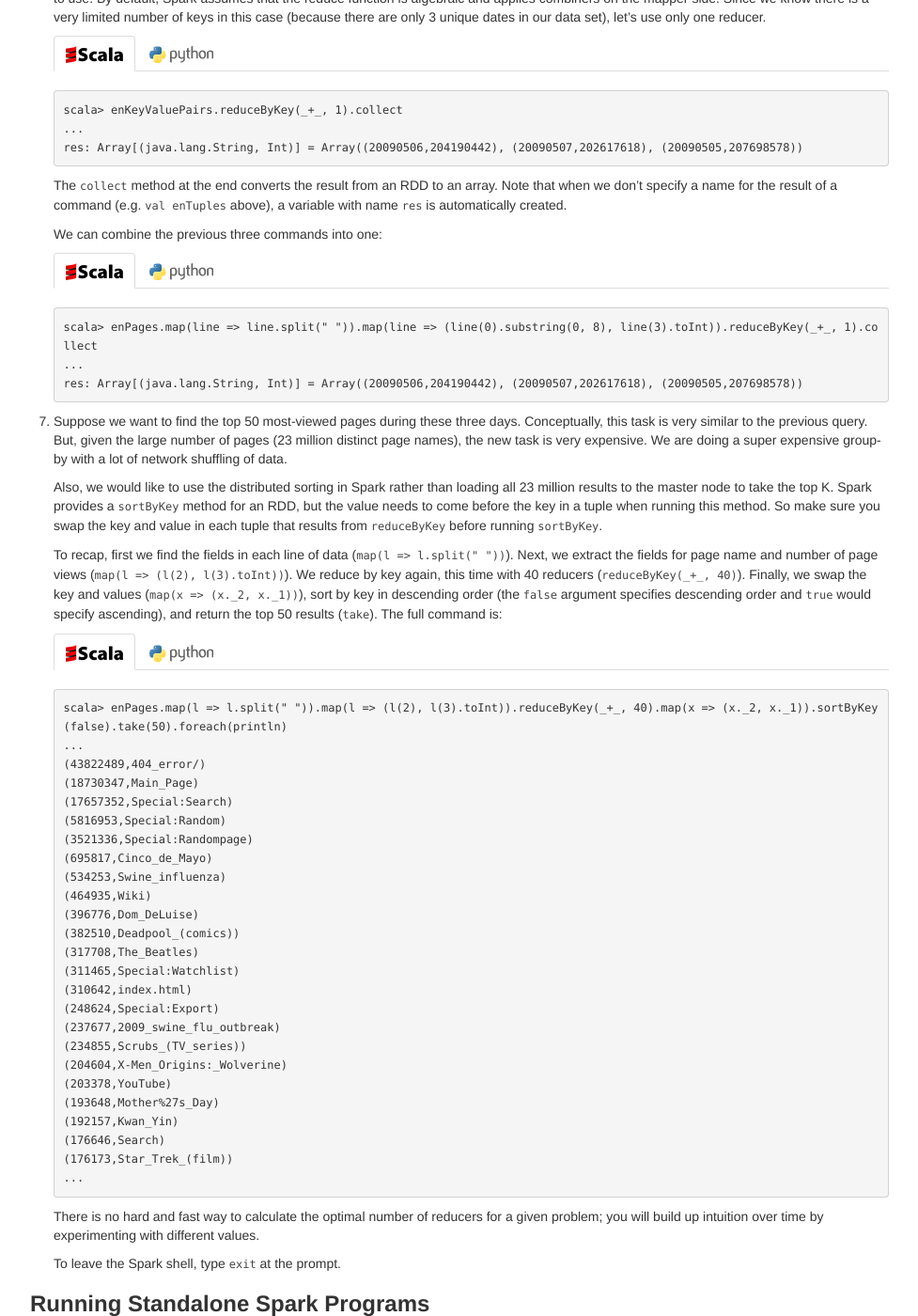
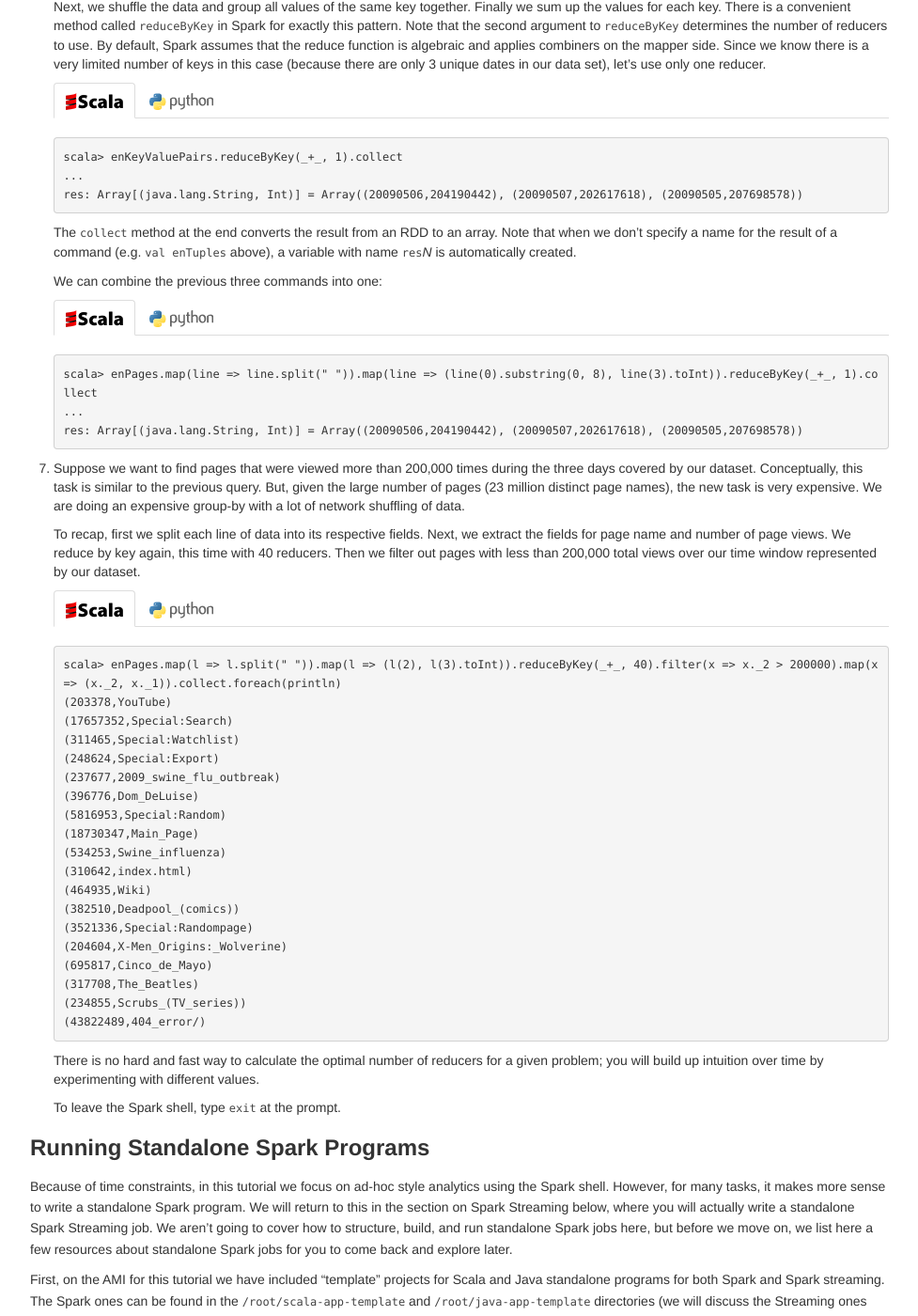
Before and after one commit to databricks/spark-training, a Jekyll site: the page built from strata_2013/index.md, in a window 1280 px wide and 1400 px high, scrolled down 7196 px. Shown: the whole window at 94% size, without its empty margins (151-1128 px from the left). Built offline with Jekyll 4.4.1, drawn with Linux system fonts in a browser that asks for light colours; some of the changed text lies outside the part shown.

Commit message:
Fixes #35 (adds a sec w/ further reading); fixes #7 (replace sortByKey example with filter()).

```diff
--- a/strata_2013/index.md
+++ b/strata_2013/index.md
@@ -467,7 +469,7 @@ Wait for the prompt to appear.
        13/02/05 20:29:01 INFO storage.BlockManagerMasterActor$BlockManagerInfo: Added rdd_2_172 in memory on ip-10-188-18-127.ec2.internal:42068 (size: 271.8 MB, free: 5.5 GB)
 
 6. Let's try something fancier.
-   Generate a histogram of total page views on Wikipedia English pages for May to May 7, 2009.
+   Generate a histogram of total page views on Wikipedia English pages for the date range represented in our dataset (May 5 to May 7, 2009).
    The high level idea of what we'll be doing is as follows.
    First, we generate a key value pair for each line; the key is the date (the first eight characters of the first field), and the value is the number of pageviews for that date (the fourth field).
 
@@ -506,7 +508,7 @@ Wait for the prompt to appear.
    </div>
 
    The `collect` method at the end converts the result from an RDD to an array.
-   Note that when we don't specify a name for the result of a command (e.g. `val enTuples` above), a variable with name `res` is automatically created.
+   Note that when we don't specify a name for the result of a command (e.g. `val enTuples` above), a variable with name `res`<i>N</i> is automatically created.
 
    We can combine the previous three commands into one:
 
@@ -523,52 +525,41 @@ Wait for the prompt to appear.
    </div>
    </div>
 
-7. Suppose we want to find the top 50 most-viewed pages during these three days.
-   Conceptually, this task is very similar to the previous query.
+7. Suppose we want to find pages that were viewed more than 200,000 times during the three days covered by our dataset.
+   Conceptually, this task is similar to the previous query.
    But, given the large number of pages (23 million distinct page names), the new task is very expensive.
-   We are doing a super expensive group-by with a lot of network shuffling of data.
-
-   Also, we would like to use the distributed sorting in Spark rather than loading all 23 million results to the master node to take the top K.
-   Spark provides a `sortByKey` method for an RDD, but the value needs to come before the key in a tuple when running this method.
-   So make sure you swap the key and value in each tuple that results from `reduceByKey` before running `sortByKey`.
-
-   To recap, first we find the fields in each line of data (`map(l => l.split(" "))`).
-   Next, we extract the fields for page name and number of page views (`map(l => (l(2), l(3).toInt))`).
-   We reduce by key again, this time with 40 reducers (`reduceByKey(_+_, 40)`).
-   Finally, we swap the key and values (`map(x => (x._2, x._1))`), sort by key in descending order (the `false` argument specifies descending order and `true` would specify ascending), and return the top 50 results (`take`). The full command is:
+   We are doing an expensive group-by with a lot of network shuffling of data.
+
+   To recap, first we split each line of data into its respective fields.
+   Next, we extract the fields for page name and number of page views.
+   We reduce by key again, this time with 40 reducers.
+   Then we filter out pages with less than 200,000 total views over our time window represented by our dataset.
 
    <div class="codetabs">
    <div data-lang="scala" markdown="1">
-       scala> enPages.map(l => l.split(" ")).map(l => (l(2), l(3).toInt)).reduceByKey(_+_, 40).map(x => (x._2, x._1)).sortByKey(false).take(50).foreach(println)
-       ...
-       (43822489,404_error/)
-       (18730347,Main_Page)
+       scala> enPages.map(l => l.split(" ")).map(l => (l(2), l(3).toInt)).reduceByKey(_+_, 40).filter(x => x._2 > 200000).map(x => (x._2, x._1)).collect.foreach(println)
+       (203378,YouTube)
        (17657352,Special:Search)
-       (5816953,Special:Random)
-       (3521336,Special:Randompage)
-       (695817,Cinco_de_Mayo)
-       (534253,Swine_influenza)
-       (464935,Wiki)
-       (396776,Dom_DeLuise)
-       (382510,Deadpool_(comics))
-       (317708,The_Beatles)
        (311465,Special:Watchlist)
-       (310642,index.html)
        (248624,Special:Export)
        (237677,2009_swine_flu_outbreak)
+       (396776,Dom_DeLuise)
+       (5816953,Special:Random)
+       (18730347,Main_Page)
+       (534253,Swine_influenza)
+       (310642,index.html)
+       (464935,Wiki)
+       (382510,Deadpool_(comics))
+       (3521336,Special:Randompage)
+       (204604,X-Men_Origins:_Wolverine)
+       (695817,Cinco_de_Mayo)
+       (317708,The_Beatles)
        (234855,Scrubs_(TV_series))
-       (204604,X-Men_Origins:_Wolverine)
-       (203378,YouTube)
-       (193648,Mother%27s_Day)
-       (192157,Kwan_Yin)
-       (176646,Search)
-       (176173,Star_Trek_(film))
-       ...
+       (43822489,404_error/)
    </div>
    <div data-lang="python" markdown="1">
-       >>> # TODO: sortByKey() isn't implemented in PySpark yet.
-       >>> enPages.map(lambda x: x.split(" ")).map(lambda x: (x[2], int(x[3]))).reduceByKey(lambda x, y: x + y, 40).map(lambda x: (x[1], x[0])).sortByKey(false).take(50)
-       TODO
+       >>> enPages.map(lambda x: x.split(" ")).map(lambda x: (x[2], int(x[3]))).reduceByKey(lambda x, y: x + y, 40).filter(lambda x: x[1] > 200000).map(lambda x: (x[1], x[0])).collect()
+       [(5816953, u'Special:Random'), (18730347, u'Main_Page'), (534253, u'Swine_influenza'), (382510, u'Deadpool_(comics)'), (204604, u'X-Men_Origins:_Wolverine'), (203378, u'YouTube'), (43822489, u'404_error/'), (234855, u'Scrubs_(TV_series)'), (248624, u'Special:Export'), (695817, u'Cinco_de_Mayo'), (311465, u'Special:Watchlist'), (396776, u'Dom_DeLuise'), (310642, u'index.html'), (317708, u'The_Beatles'), (237677, u'2009_swine_flu_outbreak'), (3521336, u'Special:Randompage'), (464935, u'Wiki'), (17657352, u'Special:Search')]
    </div>
    </div>
 
@@ -2248,3 +2241,27 @@ We are now set to start implementing the K-means algorithm, so remove or comment
     </div>
 
 1. **Challenge Exercise:** The K-Means implementation uses a `groupBy` and `mapValues` to compute the new centers. This can be optimized by using a running sum of the vectors that belong to a cluster and running counter of the number of vectors present in a cluster. How would you use the Spark API to implement this?
+
+# Where to Go From Here - More Resources and Further Reading
+
+- The [official Spark website](http:spark-project.org) - Find examples, documentation, downloads, research papers, news, and more!
+- The [official Shark website](http:shark.cs.berkeley.edu)
+- [Spark on github](http://github.com/mesos/spark) - The official repository.
+- Check out talks (videos and slides) from the [first AMP Camp Big Data Bootcamp](http://ampcamp.berkeley.edu)
+- The Spark mailing lists:
+    - [spark-users](http://groups.google.com/group/spark-users) is for usage questions, help, and announcements
+    - [spark-developers](http://groups.google.com/group/spark-developers) is for people who want to contribute code to Spark
+- The [Spark issue tracker](https://spark-project.atlassian.net/browse/SPARK)
+- Various [Spark related articles on Quora](http://www.quora.com/Spark-Cluster-Computing)
+- Some blog posts about Spark:
+    - [Top 5 Open Source Projects in Big Data](http://siliconangle.com/blog/2013/02/04/top-5-open-source-projects-in-big-data-breaking-analysis/). By Molly Sassmann, February 4, 2013
+    - [Big Data Up to 100X Faster – Researchers Crank Up the Speed Dial](http://siliconangle.com/blog/2012/11/29/big-data-up-to-100x-faster-researchers-crank-up-the-speed-dial/). By John Casaretto, November 29, 2012
+    - [Introduction to Spark, Shark, BDAS and AMPLab](http://www.dbms2.com/2012/12/13/introduction-to-spark-shark-bdas-and-amplab/). On DBMS2, a blog by Curt Monash, December 13, 2012
+    - [Spark, Shark, and RDDs — technology notes](http://www.dbms2.com/2012/12/13/spark-shark-and-rdds-technology-notes/). On DBMS2, a blog by Curt Monash, December 13, 2012
+    - [Unit testing with Spark](http://blog.quantifind.com/posts/spark-unit-test/). On Quantfind’s Blog, by Imran Rashid, January 4, 2013
+    - [Configuring Spark’s logs](http://blog.quantifind.com/posts/logging-post/). On Quantfind’s Blog, by Imran Rashid, January 4, 2013
+    - [What Makes Spark Exciting](http://dev.bizo.com/2013/01/what-makes-spark-exciting.html). On Bizo Development Blog by Stephen Haberman, January 21, 2013
+    - [The future of big data with BDAS, the Berkeley Data Analytics Stack](http://strata.oreilly.com/2013/02/the-future-of-big-data-with-bdas-the-berkeley-data-analytics-stack.html#more-54859). On the O’Reilly Strata blog, by Andy Konwinski, Ion Stoica, Matei Zaharia, February 18, 2013
+    - [Five big data predictions for 2013](http://strata.oreilly.com/2013/01/five-big-data-predictions-for-2013.html). On the O’Reilly Strata blog, by Ed Dumbill, January 16, 2013
+    - [Shark: Real-time queries and analytics for big data](http://strata.oreilly.com/2012/11/shark-real-time-queries-and-analytics-for-big-data.html). On the O’Reilly Strata blog, by Ben Lorica, November 27, 2012
+    - [Seven reasons why I like Spark](http://strata.oreilly.com/2012/08/seven-reasons-why-i-like-spark.html). On the O’Reilly Strata blog, by Ben Lorica, August 21, 2012
```
Also changed, not shown: other parts of strata_2013/index.md (+7 -3 lines).
